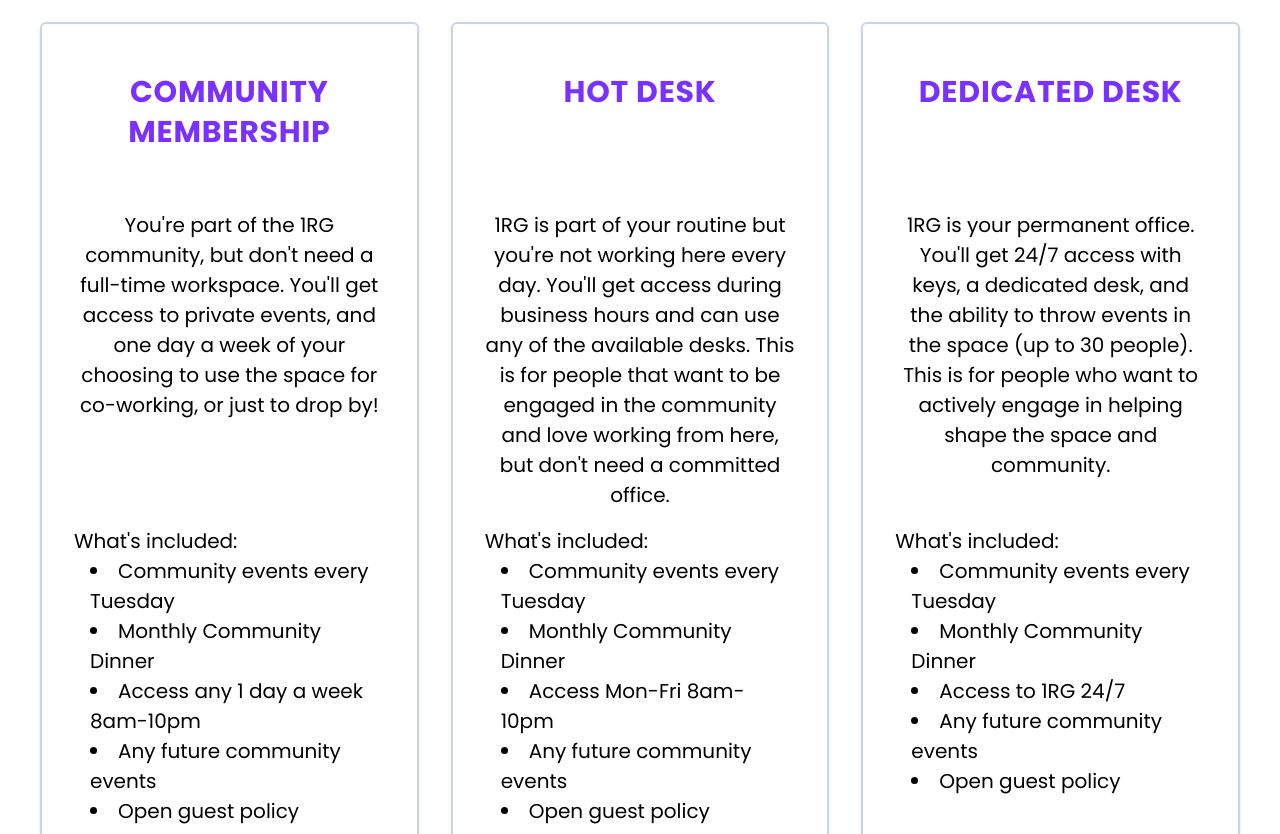
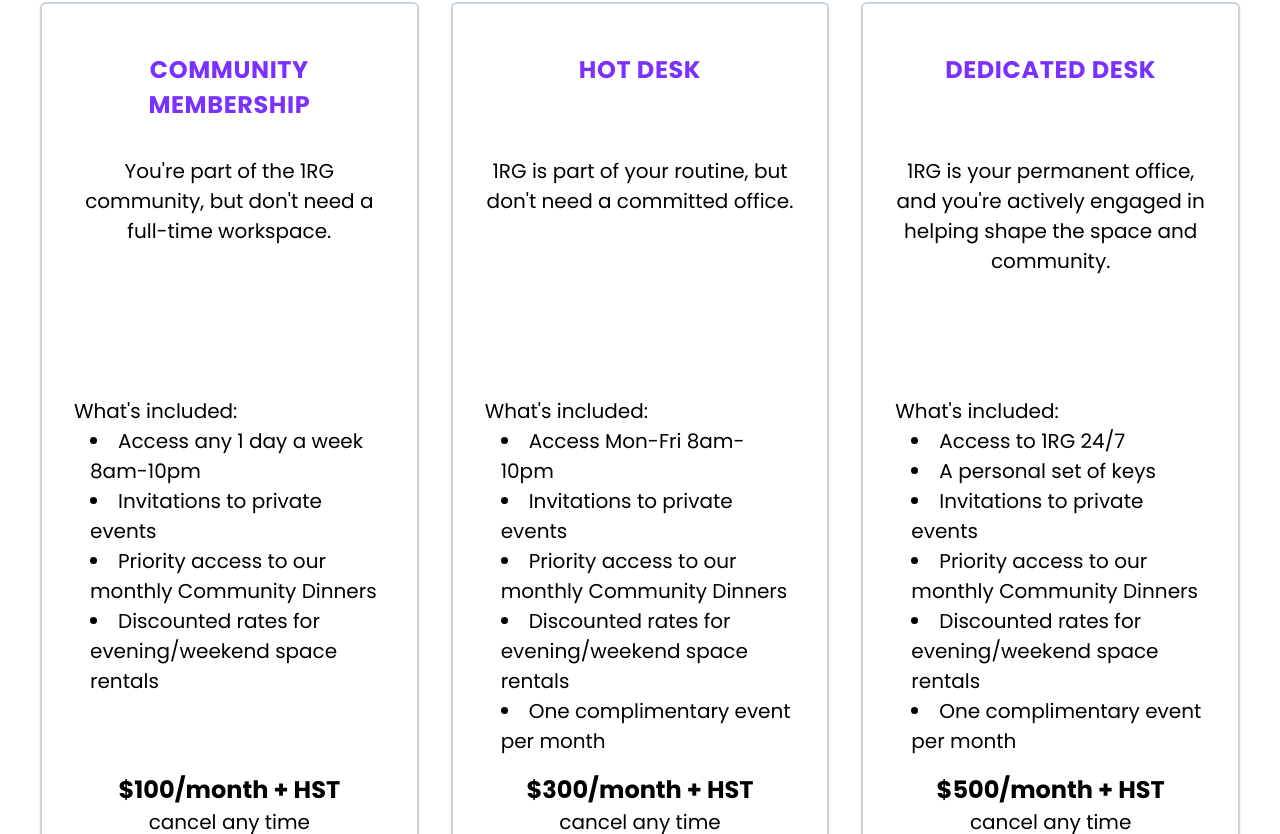
Before and after one commit to 1rglabs/1rg.space, a SvelteKit app: page /memberships in a window 1280 px wide. Shown: the part 826-1660 px from the top of the page. Built offline with nearby package versions, Linux system fonts and the light colour scheme.

Commit message:
Update membership descriptions

```diff
--- a/src/lib/components/MembershipTierCard.svelte
+++ b/src/lib/components/MembershipTierCard.svelte
@@ -7,23 +7,28 @@
 
 </script>
 
-<div class="grid grid-rows-6 p-8 border-2 rounded-md border-slate-300 shadow">
-    <div class="row-span-1 text-center mt-4 font-bold uppercase text-xl lg:text-2xl tracking-wide text-mediumorchid">{tier}</div>
-    <div class="row-span-2 text-center font text-m lg:text-lg">
+<div class="grid grid-rows-7 p-2 md:p-8 border-2 rounded-md border-slate-300 shadow">
+    <div class="row-span-1 text-center mt-4 font-bold uppercase text-lg lg:text-xl tracking-wide text-mediumorchid">{tier}</div>
+    <div class="row-span-2 text-center font text-sm lg:text-lg">
         {description}
     </div>
-    <div class="row-span-2 mt-2 font text-m lg:text-lg">
+    <div class="row-span-3 font text-sm lg:text-lg">
         What's included:
         <ul class="list-disc list-inside ml-4">
-            <li>Community events every Tuesday</li>
-            <li>Monthly Community Dinner</li>
             <li>{access}</li>
-            <li>Any future community events</li>
-            <li>Open guest policy</li>
+            {#if tier === "Dedicated Desk"}
+                <li>A personal set of keys</li>
+            {/if}
+            <li>Invitations to private events</li>
+            <li>Priority access to our monthly Community Dinners</li>
+            <li>Discounted rates for evening/weekend space rentals</li>
+            {#if tier === "Dedicated Desk" || tier === "Hot Desk"}
+                <li>One complimentary event per month</li>
+            {/if}
         </ul>
     </div>
     <div class="row-span-1 mt-4 text-center">
-        <p class="font-bold text-lg lg:text-xl">${price}/month + HST</p>
-        <p class="text-m lg:text-lg">{cancellationPolicy}</p>
+        <p class="font-bold text-m lg:text-xl">${price}/month + HST</p>
+        <p class="text-sm lg:text-lg">{cancellationPolicy}</p>
     </div>
 </div>
--- a/src/routes/memberships/+page.svelte
+++ b/src/routes/memberships/+page.svelte
@@ -7,17 +7,17 @@
 
 	let membershipCardCopy = {
 		"Community Membership": {
-			description: "You're part of the 1RG community, but don't need a full-time workspace. You'll get access to private events, and one day a week of your choosing to use the space for co-working, or just to drop by!",
+			description: "You're part of the 1RG community, but don't need a full-time workspace.",
 			access: "Access any 1 day a week 8am-10pm",
 			price: "100"
 		},
 		"Hot Desk": {
-			description: "1RG is part of your routine but you're not working here every day. You'll get access during business hours and can use any of the available desks. This is for people that want to be engaged in the community and love working from here, but don't need a committed office.",
+			description: "1RG is part of your routine, but don't need a committed office.",
 			access: "Access Mon-Fri 8am-10pm",
 			price: "300"
 		},
 		"Dedicated Desk": {
-			description: "1RG is your permanent office. You'll get 24/7 access with keys, a dedicated desk, and the ability to throw events in the space (up to 30 people). This is for people who want to actively engage in helping shape the space and community.",
+			description: "1RG is your permanent office, and you're actively engaged in helping shape the space and community.",
 			access: "Access to 1RG 24/7",
 			price: "500",
 			cancellationPolicy: "6 months commitment required"
@@ -40,7 +40,7 @@
 	 -->
 	<div class="text-center flex flex-col items-center sticky top-0 md:relative">
 		<p class="flex flex-col justify-center text-xl font-semibold leading-10 tracking-widest text-center uppercase lg:leading-loose lg:text-2xl  text-mediumorchid">
-			<Button href="/book-a-tour" class="px-5 py-3 text-4xl uppercase">book a tour</Button>
+			<Button href="/book-a-tour" class="px-5 py-3 text-2xl md:text-4xl uppercase">book a tour</Button>
 		</p>
 	</div>
 
```
